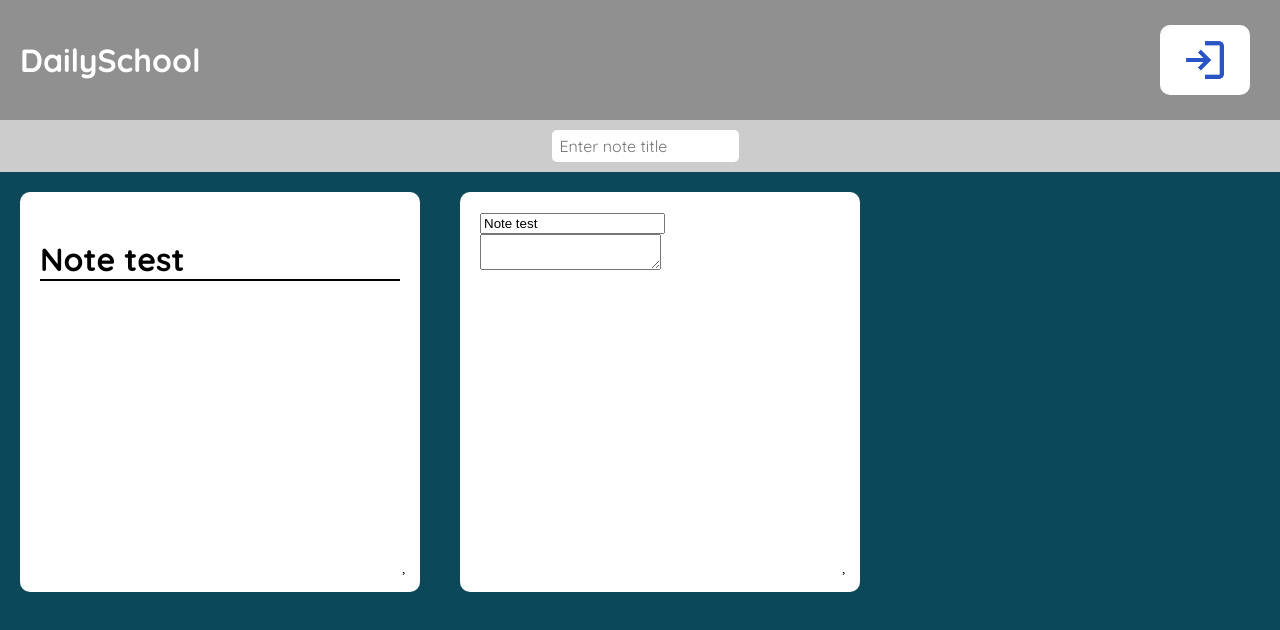
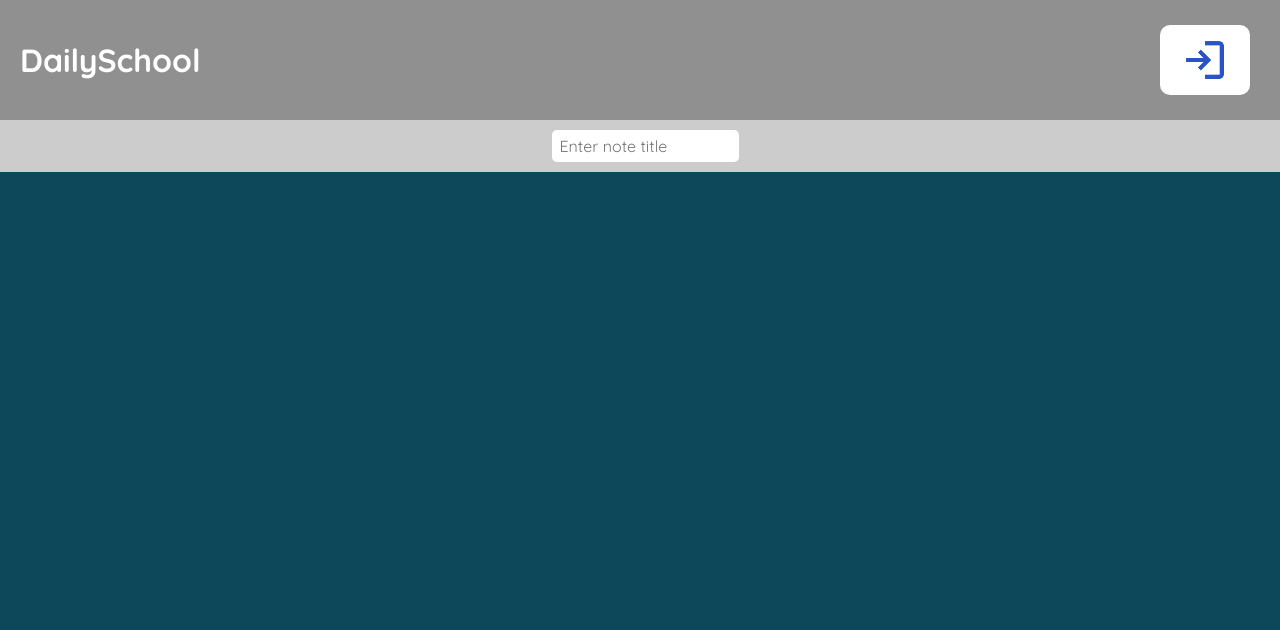
Before and after one commit to MonkyMars/DailySchool, a Next.js app: page /school/notes in a window 1280 px wide. Shown: the top 630 px of the page. Built offline with nearby package versions, Linux system fonts and the light colour scheme.

Commit message:
implemented backend

```diff
--- a/pages/school/notes.jsx
+++ b/pages/school/notes.jsx
@@ -1,4 +1,4 @@
-import { useState } from 'react';
+import { useEffect, useState } from 'react';
 import Nav from '/components/Nav';
 import styles from '/styles/Notes.module.css';
 import Image from 'next/image';
@@ -7,41 +7,106 @@ const Notes = () => {
   const [note, setNote] = useState({
     title: '',
     description: '',
-    date: '',
-    time: '',
+    date: new Date().toLocaleDateString(),
+    time: new Date().toLocaleTimeString().slice(0, 5),
+  });
+  const [existingNotes, setExistingNotes] = useState([]);
+  const [editing, setEditing] = useState(false);
+  const [error, setError] = useState('');
+
+  useEffect(() => {
+    fetchNotes();
+  }, [])
+
+  const handleSubmitEditNote = async() => {
+    await createNote();
+    setEditing(false);
+    setExistingNotes([...existingNotes, { title: note.title, description: note.description, date: note.date, time: note.time }]);
+    setNote({ title: '', description: '', date: new Date().toLocaleDateString(), time: new Date().toLocaleTimeString().slice(0, 5) });
+  };
+
+  const insertNote = () => {
+    setEditing(true);
+  };
+
+  const createNote = async() => {
+    try {
+      const user = localStorage.getItem('user');
+      const response = await fetch("/api/addNote", {
+        method: "POST",
+        headers: {
+          "Content-Type": "application/json",
+          'user': user,
+        },
+        body: JSON.stringify(note),
+      });
+      if (response.ok) {
+        const data = await response.json();
+        localStorage.setItem("notes", JSON.stringify(data));
+      } else {
+        setError("Failed to add note. Please try again.");
+      };
+    } catch (err) {
+      console.error(err);
+      setError("An error occurred during creating note.");
+    };
+  };
+
+  const fetchNotes = async() => {
+    const user = localStorage.getItem('user')
+    const response = await fetch('/api/fetchNotes', {
+      method: 'GET',
+      headers: {
+        'Content-Type': 'application/json',
+        'user': user,
+      },
     })
-  const [existingNotes, setExistingNotes] = useState([{id: 0, title: 'Note test'}])
-  const insertNote = () => {
+    if (!response.ok) {
+      throw new Error("HTTP error!");
+    }
+    const data = await response.json();
+    const arrayNotes = data.message.rows;
+    arrayNotes.map((arrayNote) => {
+      setExistingNotes([{ title: arrayNote.title, description: arrayNote.description, date: arrayNote.date, time: arrayNote.time }]);
+    })
+    console.log(existingNotes)
 
   }
-
-    return(
+  return (
     <>
-        <Nav/>
+      <Nav />
       <main className={styles.Main}>
         <div className={styles.Topbar}>
-            <input type='text' placeholder='Enter note title' value={note.title} onChange={(e) => setNote({title: e.target.value})}/>
-            {note.title && <button onClick={insertNote}><Image src={'/send.png'} width={30} height={30}/></button>}
+          <input
+            type="text"
+            placeholder="Enter note title"
+            value={note.title}
+            onChange={(e) => setNote(prevNote => ({ ...prevNote, title: e.target.value }))}
+          />
+          {note.title && (
+            <button onClick={insertNote}>
+              <Image src="/send.png" width={30} height={30} alt="Send" />
+            </button>
+          )}
         </div>
         <div className={styles.noteContainer}>
-            {existingNotes.map((note, index) => {
-              return(
-                <>
-                <Note key={note.id || index} title={note.title}/>
-                <EditNote setNote={setNote} title={note.title} description={note.description} date={note.date} time={note.time}/>
-                </>
-              )
-            })}
+          {editing && <EditNote note={note} setNote={setNote} handleSubmitEditNote={handleSubmitEditNote} />}
+          {existingNotes.map((existingNote, index) => (
+            <Note
+              key={index}
+              title={existingNote.title}
+              description={existingNote.description}
+              date={existingNote.date}
+              time={existingNote.time}
+            />
+          ))}
         </div>
       </main>
     </>
-    )
-}
+  );
+};
 
-export default Notes;
-
-const Note = ({title, description, time, date}) => {
-  return(
+const Note = ({ title, description, time, date }) => (
   <div className={styles.Note}>
     <header>
       <h2>{title}</h2>
@@ -50,26 +115,30 @@ const Note = ({title, description, time, date}) => {
       <p>{description}</p>
     </main>
     <footer>
-        <label>{date}, {time}</label>
+      <label>{date.slice(0, 10)}, {time}</label>
     </footer>
   </div>
-  )
-}
+);
 
-const EditNote = ({title, description, time, date, note, setNote}) => {
-  return(
-    <>
+const EditNote = ({ note, setNote, handleSubmitEditNote }) => (
   <div className={styles.Note}>
     <header>
-        <input value={title} onChange={(e) => setNote({title: e.target.value})}/>
+      <input
+        value={note.title}
+        onChange={(e) => setNote(prevNote => ({ ...prevNote, title: e.target.value }))}
+      />
     </header>
     <main>
-        <textarea value={description} onChange={(e) => setNote({description: e.target.value})}/>
+      <textarea
+        value={note.description}
+        onChange={(e) => setNote(prevNote => ({ ...prevNote, description: e.target.value }))}
+      />
     </main>
     <footer>
-        <label>{date}, {time}</label>
+      <label>{note.date} - {note.time}</label>
+      <button onClick={handleSubmitEditNote}>Submit</button>
     </footer>
   </div>
-    </>
-  )
-}
+);
+
+export default Notes;
```
Lines whose indentation alone changed are shown as unchanged.
